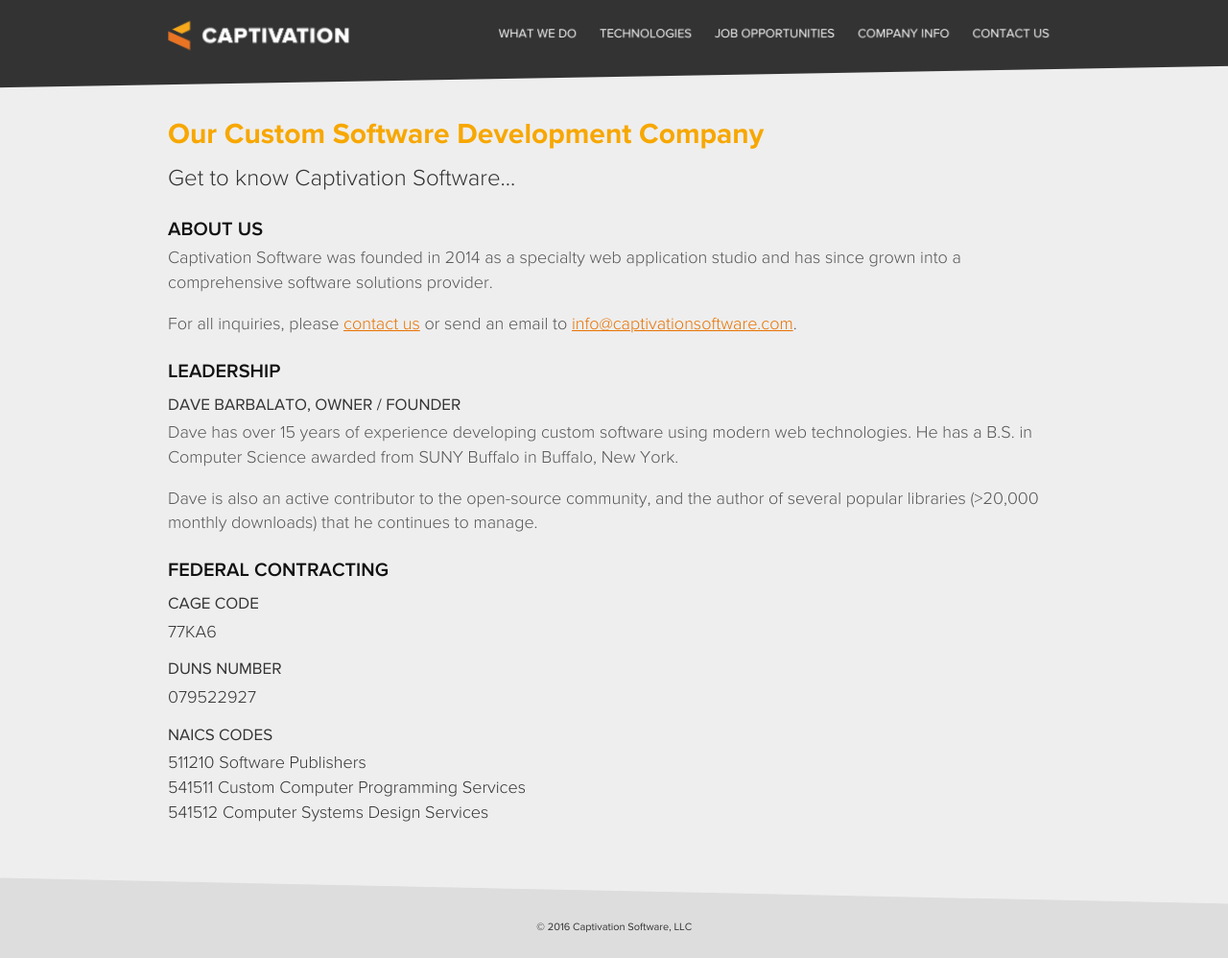
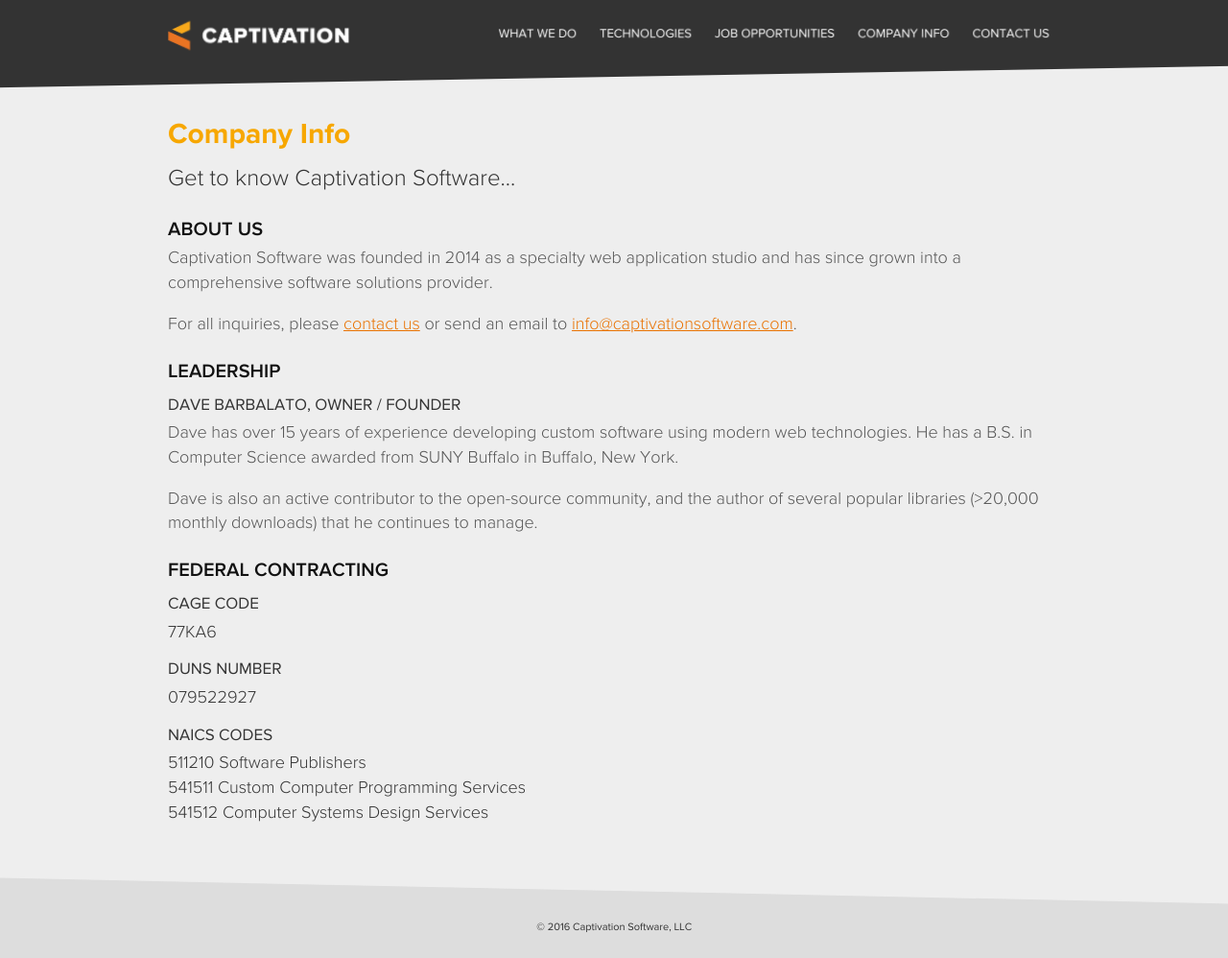
Before and after one commit to isabella232/captivationsoftware.github.io-archive, a Jekyll site: the page built from company.html, in a window 1280 px wide and 998 px high. Shown: the whole window at 96% size. Built offline with Jekyll 4.4.1, drawn with Linux system fonts in a browser that asks for light colours; nearby versions of some CDN libraries; some web fonts are replaced; part of the change alters nothing that is shown.

Commit message:
More copy and SEO

```diff
--- a/company.html
+++ b/company.html
@@ -1,9 +1,9 @@
 ---
 layout: subpage
-title: 'About Our Custom Software Development & Designers in Baltimore | Captivation Software'
-heading: 'Our Custom Software Development Company'
+title: 'Federal Government Contracting and Commercial Software Services | Baltimore, MD | Washington, DC | 100% Remote | Captivation Software'
+heading: 'Company Info'
+description: 'Founded in 2014, Captivation Software provides custom software development services to the federal government and corporate entities. Find out more.'
 ---
-<meta name="description" content="Founded in 2014, Captivation Software employs a team of Baltimore software designers for all you custom software development solution needs.">
 <div class="row">
   <div class="col-xs-12">
     <h2>Get to know Captivation Software...<h2>
```
